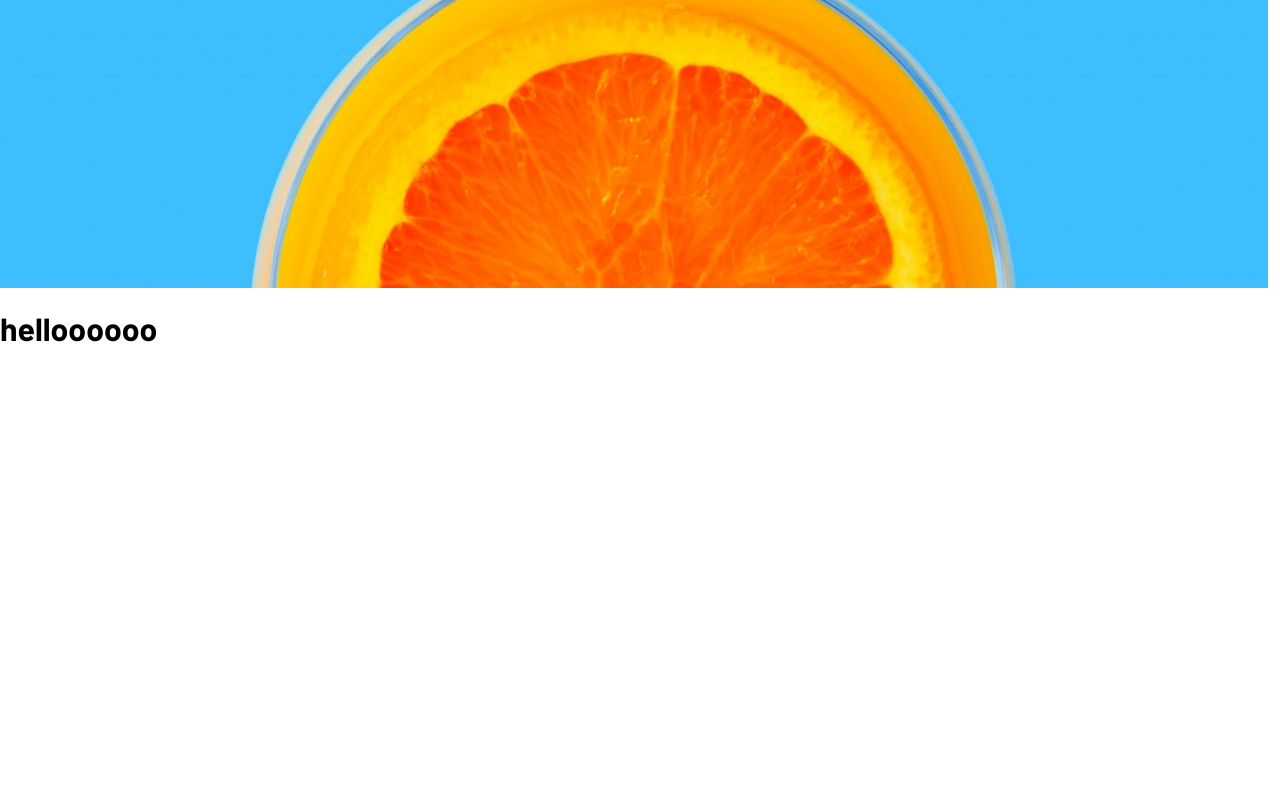
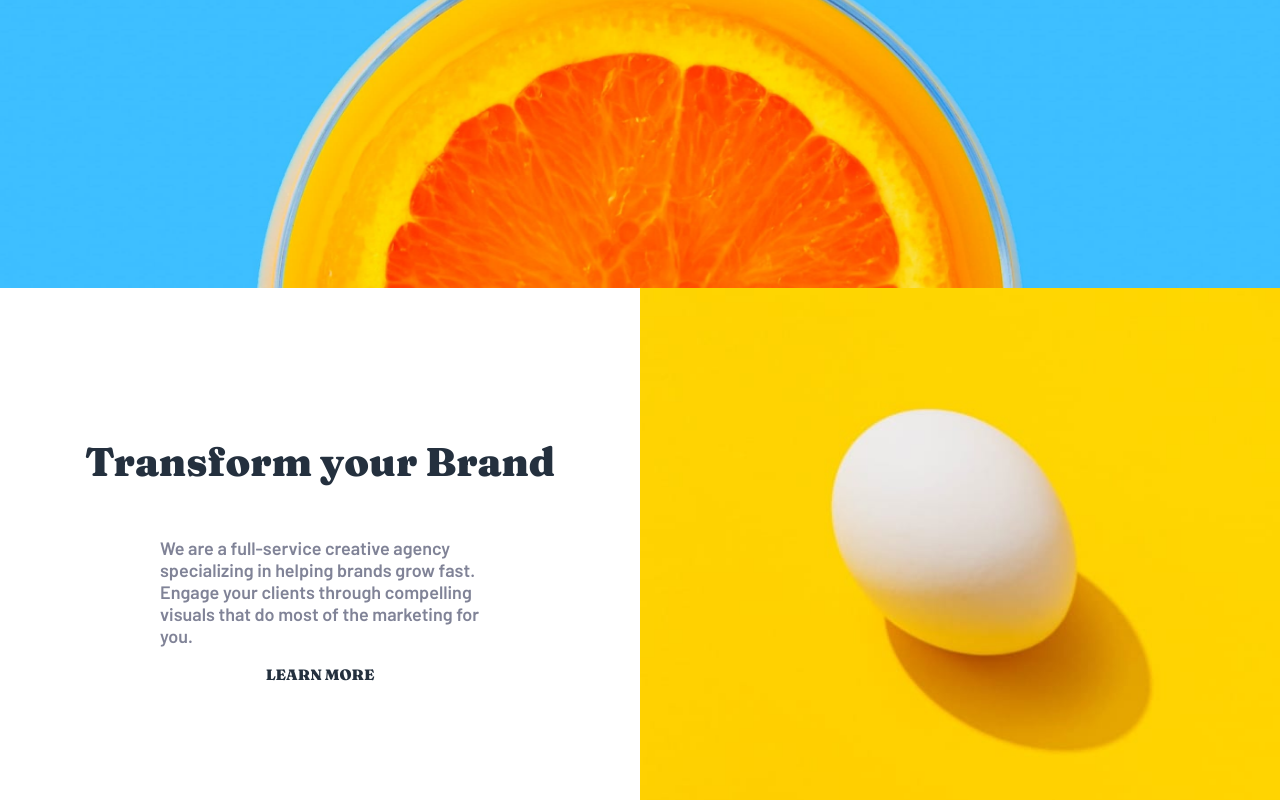
Before and after one commit to Roxi96/sunnySide-Challenge, a React (Vite) app: page / in a window 1280 px wide. Shown: the part 525-1325 px from the top of the page. Before the commit the page ends 893 px from the top, so only its background shows below. Built offline with nearby package versions, Linux system fonts and the light colour scheme.

Commit message:
refactor: adding layout of Information component

```diff
--- a/data/variables.jsx
+++ b/data/variables.jsx
@@ -5,7 +5,7 @@ const heroBg={
     backgroundPosition: 'center',
     backgroundSize: 'cover',
     backgroundRepeat: 'no-repeat',
-    width: '99.1vw',
+    width: '100vw',
     height: '91.2vh',
   }
 
--- a/src/components/Hero/Hero.module.css
+++ b/src/components/Hero/Hero.module.css
@@ -17,7 +17,7 @@ height: 100vh;
 }
 .arrow{
     margin: 0 49%;
-    margin-top: 7.5%;
+    margin-top: 10%;
     width: 30px;
     height: 108px;
 }
--- a/src/components/Information/Information.jsx
+++ b/src/components/Information/Information.jsx
@@ -1,8 +1,20 @@
+import classes from './Information.module.css'
+
 function Information() {
     return (
-        <div>
-            <h1>helloooooo</h1>
-        </div>
+        < >
+            <div className={classes.box}>
+                <div className={classes.boxChild1}>
+                    <h2 className={classes.title}>Transform your Brand</h2>
+                    <p className={classes.text}>We are a full-service creative agency specializing in helping brands grow fast.
+                     Engage your clients through compelling visuals that do most of the marketing for you.</p>
+                    <a className={classes.learnMore} href="">Learn More</a>
+                </div>
+                <div className={classes.boxChild2}>
+                    <img className={classes.image} src="../images/desktop/image-transform.jpg" alt="" />
+                </div>
+            </div>
+        </>
     )
 }
 
--- a/src/components/Information/Information.module.css
+++ b/src/components/Information/Information.module.css
@@ -0,0 +1,47 @@
+.box{
+    position: relative;
+    display: grid;
+    grid-template-columns: 50% 50%;
+    height: 64vh;
+    width: 100vw;
+    overflow: hidden;
+}
+.boxChild1{
+   display: flex;
+    flex-direction: column;
+    text-align: left;
+    align-items: center;
+    justify-content: center;
+}
+.title{
+    font-size: 40px;
+    font-family: Fraunces;
+    font-weight: 900;
+
+    color: #24303E;
+}
+.text{
+    font-family: Barlow;
+    font-size: 18px;
+    font-weight: 600;
+    color: #808397;
+    width: 50%;
+}
+.learnMore{
+    text-decoration: none;
+    font-family: Fraunces;
+    font-weight: 900;
+    font-size: 15px;
+    color: #24303E;
+    text-transform: uppercase;
+}
+.boxChild2{
+    overflow: hidden;
+    background-size: cover;
+    background-position: center;
+}
+
+.image{
+    width: 100%;
+
+}
--- a/src/index.css
+++ b/src/index.css
@@ -1,4 +1,4 @@
-@import url('https://fonts.googleapis.com/css2?family=Barlow:wght@400;700&family=Fraunces:wght@400;700&display=swap');
+@import url('https://fonts.googleapis.com/css2?family=Barlow:wght@400;600;700;900&family=Fraunces:wght@400;600;700;900&display=swap');
 :root{
   --barlow: font-family: 'Barlow', sans-serif;
   --fraunce: font-family: 'Fraunces', serif;
@@ -7,4 +7,6 @@ body {
   margin: 0;
   padding: 0;
   font-family: 'Barlow';
+  overflow-y: scroll;
+overflow-x: hidden;
 }
```
